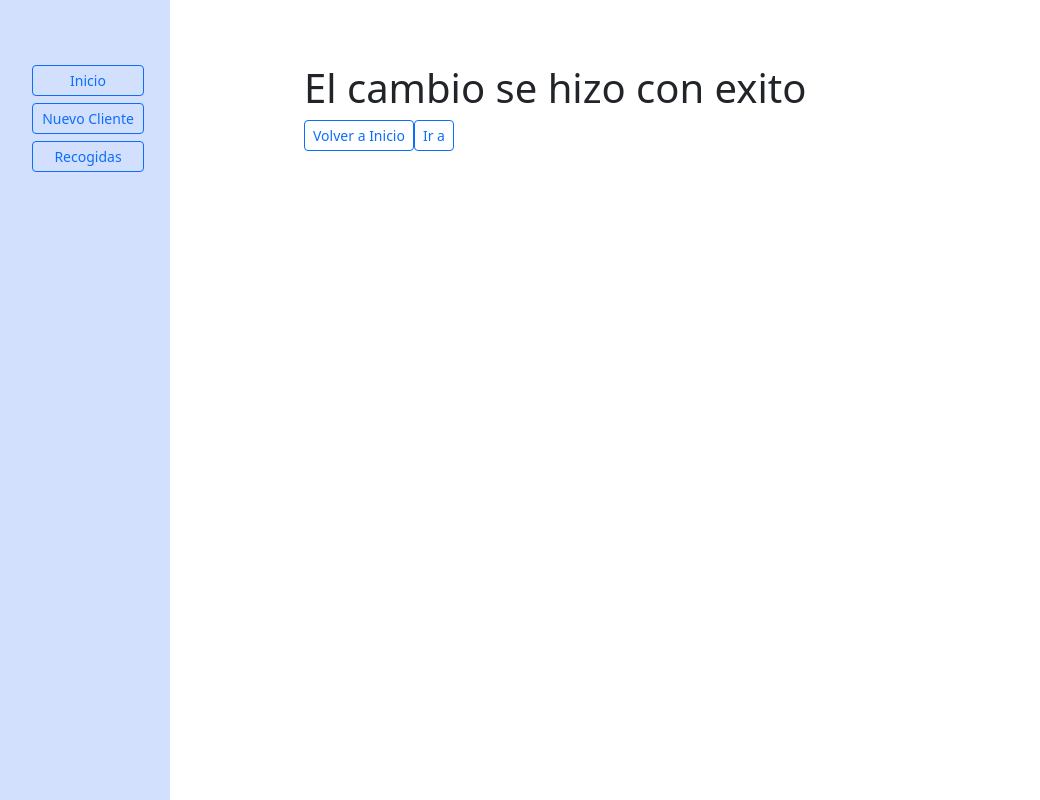
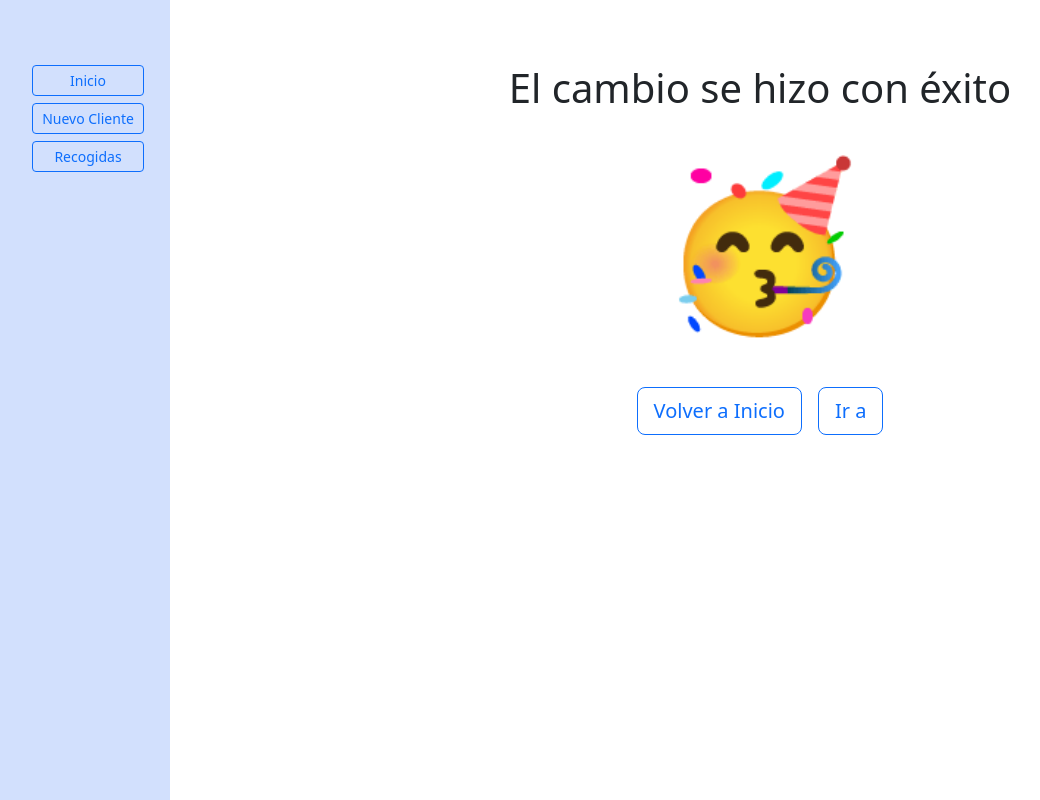
Before and after one commit to AsierMartinez2000/Proyecto_Sercampo_BaseDatos, an Angular app in the folder frontend/: page /confirmado/1 in a window 1280 px wide. Shown: the whole page, without its empty margins (0-1040 px from the left). Built offline with nearby package versions, Linux system fonts and the light colour scheme; no server answers.

Commit message:
arreglos con emojis

```diff
--- a/frontend/src/app/components/cambio-confirmado.component/cambio-confirmado.component.css
+++ b/frontend/src/app/components/cambio-confirmado.component/cambio-confirmado.component.css
@@ -0,0 +1,19 @@
+h1{
+    display: flex;
+    flex-direction: column;
+    justify-content: center;
+    align-items: center;
+}
+
+.emoji{
+    font-size: 10em;
+    text-align: center;
+}
+
+.botones{
+    margin-top: 3%;
+    display: flex;
+    flex-direction: row;
+    justify-content: center;
+    gap: 2vh;
+}
--- a/frontend/src/app/components/cambio-confirmado.component/cambio-confirmado.component.html
+++ b/frontend/src/app/components/cambio-confirmado.component/cambio-confirmado.component.html
@@ -1,7 +1,15 @@
-<h1>El cambio se hizo con exito</h1>
-<button class="btn btn-outline-primary btn-sm"
-        [routerLink]="['/dashboard']">Volver a Inicio</button>
+<h1>El cambio se hizo con éxito</h1>
 
-@if (this.nuevo_cliente == true) {
-    <button class="btn btn-outline-primary btn-sm" (click)="redirigirCliente(cliente.id_cliente)">Ir a {{cliente.nombre}}</button>
-}
+<div class="emoji">
+    <p>&#129395;</p>
+
+</div>
+
+<div class="botones">
+    <button class="btn btn-outline-primary btn-lg"
+            [routerLink]="['/dashboard']">Volver a Inicio</button>
+
+    @if (this.nuevo_cliente == true) {
+        <button class="btn btn-outline-primary btn-lg" (click)="redirigirCliente(cliente.id_cliente)">Ir a {{cliente.nombre}}</button>
+    }
+</div>
```
